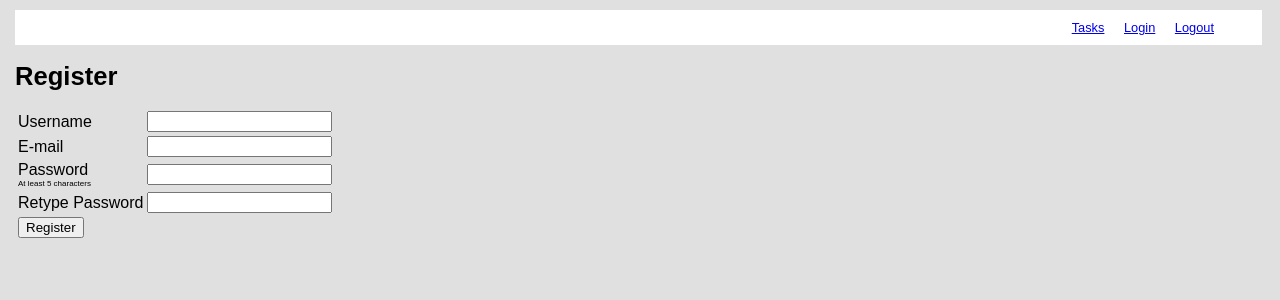
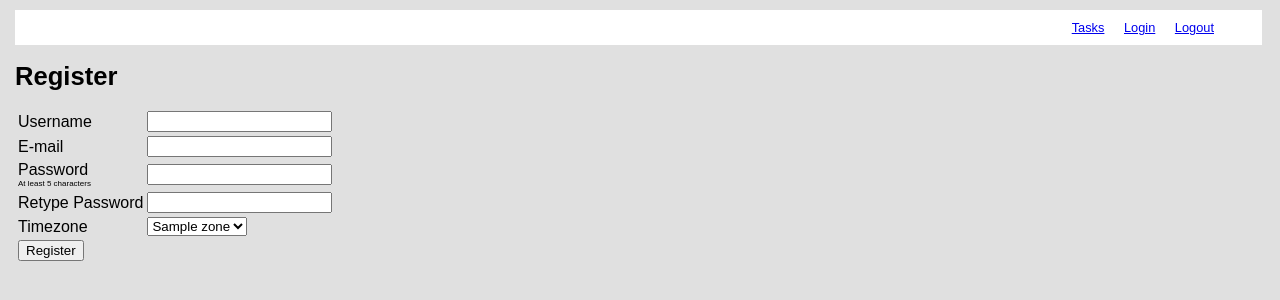
Before and after one commit to tsuganoki/Mojivation, a Flask app: template templates/register.html in a window 1280 px wide. Shown: the top 300 px of the page. Run offline with Flask 2, Linux system fonts and the light colour scheme; the template is opened without the code that fills it: most values are stand-ins (such as "Sample title", 1, 10 or a date in 2020); parts of the project's set-up code (start-up, migrations or seed data) failed here and were passed over.

Commit message:
added some helper functions to localize task due_dates

```diff
--- a/server.py
+++ b/server.py
@@ -48,7 +48,9 @@ def register():
     """displays page to register a new account"""
     if session.get("current_user_id"):
         return redirect("/tasks")
-    return render_template("register.html")
+
+    timezones = timehelpers.TIMEZONES
+    return render_template("register.html", timezones=timezones)
 
 
 @app.route("/register_confirm", methods=["POST"])
@@ -58,6 +60,7 @@ def register_confirm():
     email_input = request.form.get("email")
     password_input1 = request.form.get("password1")
     password_input2 = request.form.get("password2")
+    timezone_input = request.form.get("timezone")
     if password_input1 != password_input2:
         flash("Sorry, your passwords must match")
         return redirect("/register")
@@ -71,7 +74,8 @@ def register_confirm():
     else:
         user = User(username=username_input,
                     email=email_input,
-                    password=password_input1)
+                    password=password_input1,
+                    timezone=timezone_input)
         # We need to add to the session or it won't ever be stored
         db.session.add(user)
         # Once we're done, we should commit our work
@@ -167,26 +171,30 @@ def add_new_task():
         user = User.query.get(session["current_user_id"])
         task_msg_input = request.form.get("msg")
 
-        midnight = timehelpers.get_midnight()
+        midnight_tonight = timehelpers.get_user_midnight(user)
 
 
 
         if request.form.get("today"):
             print("if statement: today")
-            task_duedate_input = midnight
+            duedate_datetime_localized = midnight_tonight
 
         elif request.form.get("duedate") == "":
-            task_duedate_input = midnight
+            duedate_datetime_localized = midnight_tonight
 
         else:
-            task_duedate_input = request.form.get("duedate")
-            print("original due_date: ", task_duedate_input)
-            task_duedate_input = datetime.datetime.strptime(task_duedate_input,"%Y-%m-%d")
-            print("due_date after strptime: ",task_duedate_input)
+            duedate_input = request.form.get("duedate")
+            # print("original due_date: ", duedate_input)
+            duedate_datetime = datetime.datetime.strptime(duedate_input,"%Y-%m-%d")
+            user_zone = pytz.timezone(user.timezone)
+            duedate_datetime_localized = user_zone.localize(duedate_datetime)
+
+            # print("due_date after strptime: ",duedate_input)
+
 
 
         task = Task(msg=task_msg_input,
-                    due_date = task_duedate_input,
+                    due_date = duedate_datetime_localized,
                     user_id=session["current_user_id"])
 
 
--- a/templates/register.html
+++ b/templates/register.html
@@ -27,14 +27,30 @@
 			<td> <input type="password"
 						name="password1"
 						required
-						pattern=".{5,}"></td></tr>
+						pattern=".{5,}">
+			</td>
+		</tr>
 		<tr>
 
 			<td>Retype Password</td>
 			<td> <input type="password"
 						name="password2"
 						required
-						pattern=".{5,}"></td></tr>
+						pattern=".{5,}">
+			</td>
+		</tr>
+		<tr>
+
+			<td>Timezone</td>
+			<td>
+				<select name="timezone" required>
+					{% for zone in timezones %}
+					<option value={{zone}}>{{zone}}</option>
+					{% endfor %}
+
+				</select>
+			</td>
+		</tr>
 		<tr>
 			<td>
 			<input type="submit" value="Register">
--- a/timehelpers.py
+++ b/timehelpers.py
@@ -1,9 +1,11 @@
 from datetime import date,time,datetime,tzinfo,timedelta
-from pytz import timezone
+# from pytz import timezone
 import pytz
 
 #Days start at 0 for monday
 DAYS = ["monday","tuesday","wednesday","thursday","friday","saturday","sunday"]
+TIMEZONES = [zone.rstrip() for zone in open("seed_data/u.timezones")]
+
 # today = datetime.date.today()
 # weekday = DAYS[today.weekday()]
 
@@ -17,18 +19,7 @@ DAYS = ["monday","tuesday","wednesday","thursday","friday","saturday","sunday"]
 
 # Notes on localizing and adjusting timezones
 
-# def convert_PST(dtime):
-# 	PST_time = dtime + timedelta(hours=-8)
-# 	PST_time = timezone("US/Pacific").localize(PST_time)
-# 	return PST_time
 
-# pst_now = convert_PST(now)
-
-# pst_now.tzinfo
-# <DstTzInfo 'US/Pacific' PDT-1 day, 17:00:00 DST>
-
-# pst_now.tzinfo.zone
-# 'US/Pacific'
 
 
 # You can create a datetime object with a built in
@@ -38,7 +29,7 @@ DAYS = ["monday","tuesday","wednesday","thursday","friday","saturday","sunday"]
 
 # timezones
 UTC = pytz.utc
-EST = timezone('US/Eastern')
+EST = pytz.timezone('US/Eastern')
 
 def get_midnight():
 	today = datetime.today()
@@ -51,3 +42,38 @@ def get_midnight():
 
 
 print(get_midnight())
+
+
+def get_user_midnight(user):
+	"""Returns UTC datetime corresponding to user's midnight on that day"""
+	now = datetime.now()
+	utc = pytz.utc
+	user_zone = pytz.timezone(user.timezone)
+
+	now_local_UTC = utc.localize(now)
+
+	user_normalized_time = user_zone.normalize(now_local_UTC)
+	user_normalized_time.date()
+	user_midnight = datetime(user_normalized_time.year,
+							 user_normalized_time.month,
+							 user_normalized_time.day,
+							 0,0,0)
+
+	return user_zone.localize(user_midnight)
+
+
+
+
+
+def user_time_to_UTC(due_date,user):
+	pass
+
+
+
+
+def localize_to_user_timezone(dt, user):
+  utc = pytz.utc
+  dt = utc.localize(dt)
+  user_zone = pytz.timezone(user.timezone)
+  user_time= user_zone.normalize(dt)
+  return user_time
```
Also changed, not shown: 1 other file.
